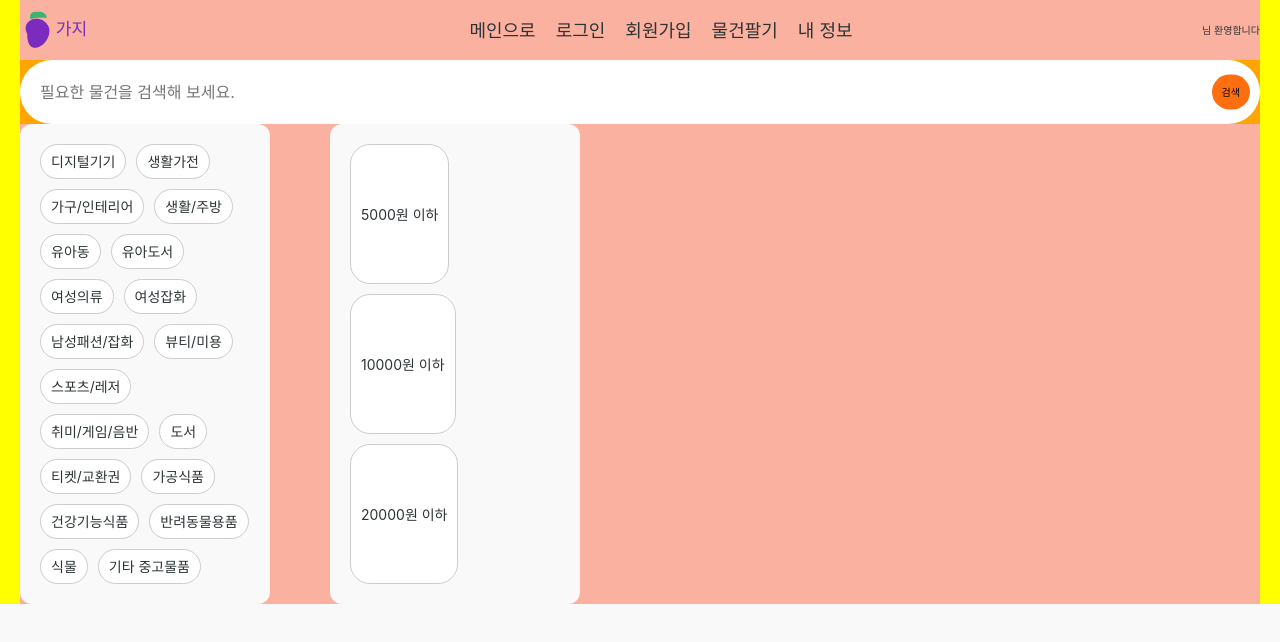
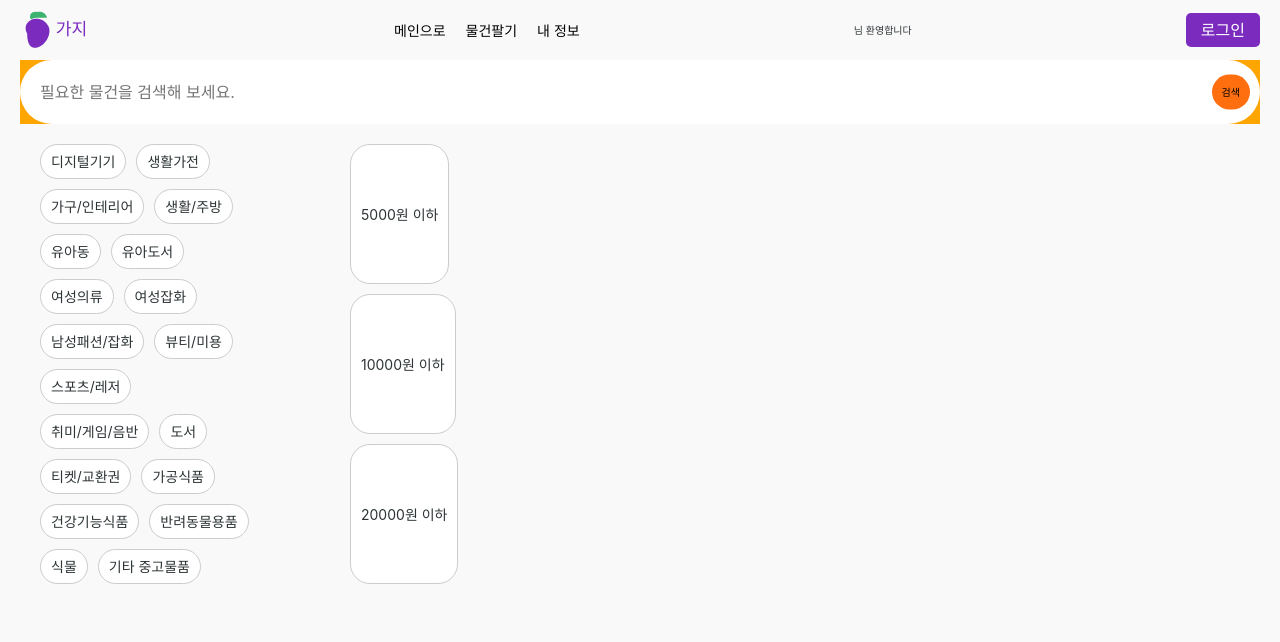
Before and after one commit to hoj0806/Eggplant-Market, a React (Vite) app: page / in a window 1280 px wide. Shown: the top 642 px of the page. Built offline with nearby package versions, Linux system fonts and the light colour scheme; no server answers; the database is empty.

Commit message:
style : AuthButton 추가 및 세부 스타일 변경

```diff
--- a/src/features/product/useProducts.ts
+++ b/src/features/product/useProducts.ts
@@ -7,7 +7,7 @@ export function useProducts(
   priceRange?: string
 ) {
   const { isPending, data: products } = useQuery({
-    queryKey: ["products", searchTerm, categoryTerm, priceRange], // 검색어가 queryKey에 포함되어야 캐시가 구분됩니다
+    queryKey: ["products", searchTerm, categoryTerm, priceRange],
     queryFn: () => getProducts(searchTerm, categoryTerm, priceRange),
   });
 
--- a/src/layout/MainLayout.tsx
+++ b/src/layout/MainLayout.tsx
@@ -4,11 +4,11 @@ import styled from "styled-components";
 
 const MainLayout = () => {
   const StyledMainWrapper = styled.div`
-    background-color: yellow;
+    background-color: var(--color-background);
   `;
 
   const ContentWrapper = styled.div`
-    background-color: var(--color-accent);
+    background-color: transparent;
     max-width: 124rem;
     margin: 0 auto;
   `;
--- /dev/null
+++ b/src/ui/AuthButton.tsx
@@ -0,0 +1,18 @@
+import styled from "styled-components";
+import { useUser } from "../features/authentication/useUser";
+
+const StyledButton = styled.button`
+  background-color: #7b2cbf;
+  color: white;
+  font-size: 1.6rem;
+  padding: 0.5rem 1.5rem;
+  border-radius: 0.5rem;
+`;
+
+const AuthButton = () => {
+  const { isAuthenticated } = useUser();
+
+  return <StyledButton>{isAuthenticated ? "로그아웃" : "로그인"}</StyledButton>;
+};
+
+export default AuthButton;
--- a/src/ui/Header.tsx
+++ b/src/ui/Header.tsx
@@ -2,6 +2,7 @@ import styled from "styled-components";
 import HeaderProfile from "./HeaderProfile";
 import Logo from "./Logo";
 import Navigation from "./Navigation";
+import AuthButton from "./AuthButton";
 
 const Header = () => {
   const StyledHeader = styled.header`
@@ -17,6 +18,7 @@ const Header = () => {
       <Logo />
       <Navigation />
       <HeaderProfile />
+      <AuthButton />
     </StyledHeader>
   );
 };
--- a/src/ui/Navigation.tsx
+++ b/src/ui/Navigation.tsx
@@ -1,21 +1,34 @@
 import { Link } from "react-router-dom";
 import styled from "styled-components";
 
-const Navigation = () => {
 const StyledNavigation = styled.nav``;
 
 const StyledNavList = styled.ol`
   display: flex;
   gap: 2rem;
-    font-size: 1.8rem;
+  font-size: 1.4rem;
+  position: relative;
+
+  &:has(a:hover) a:not(:hover) {
+    color: #aaa;
+  }
+
+  a {
+    color: black;
+    transition: color 0.2s;
+    text-decoration: none;
+  }
+
+  a:hover {
+    color: black;
+  }
 `;
 
+const Navigation = () => {
   return (
     <StyledNavigation>
       <StyledNavList>
         <Link to='/'>메인으로</Link>
-        <Link to='/login'>로그인</Link>
-        <Link to='/signup'>회원가입</Link>
         <Link to='/product/new'>물건팔기</Link>
         <Link to='/product/new'>내 정보</Link>
       </StyledNavList>
```
Also changed, not shown: src/styles/GlobalStyles.ts (+2 -5 lines). Lines whose indentation alone changed are shown as unchanged.
